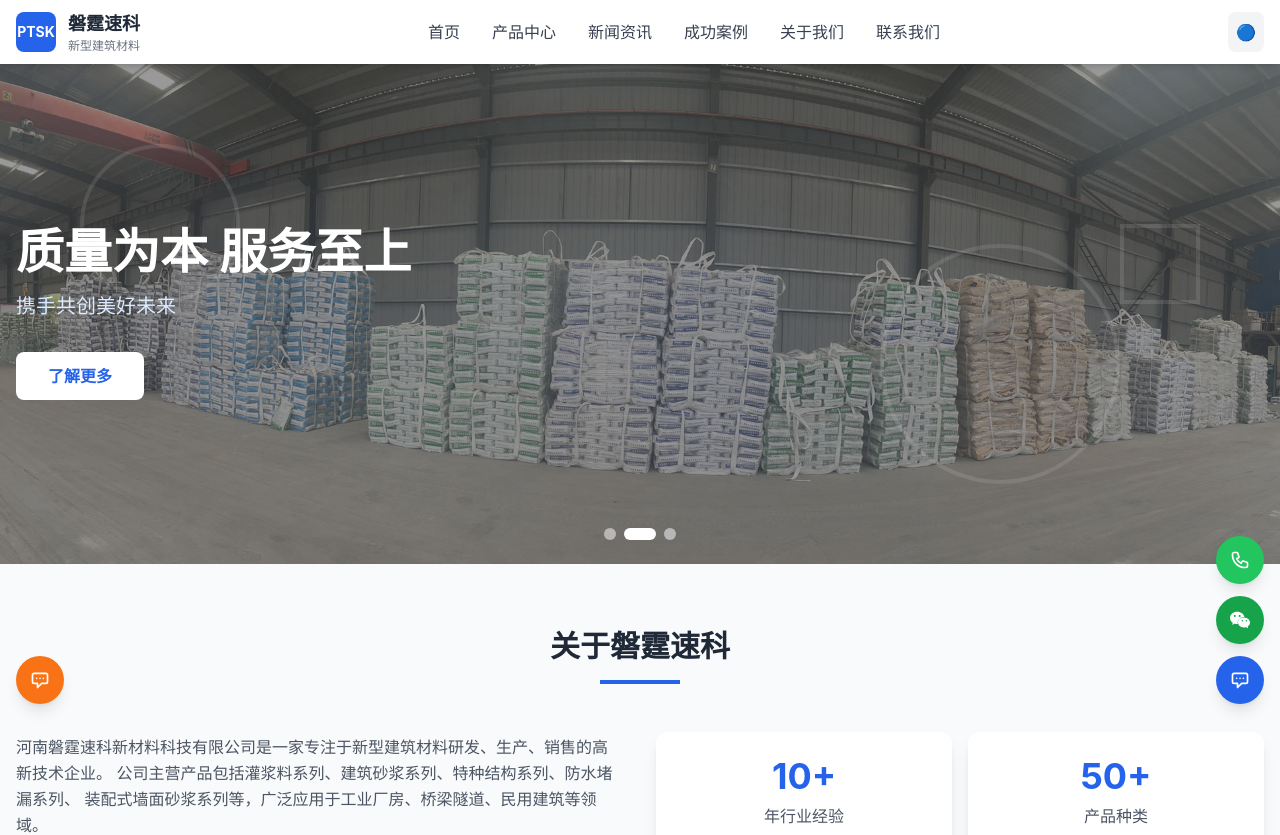
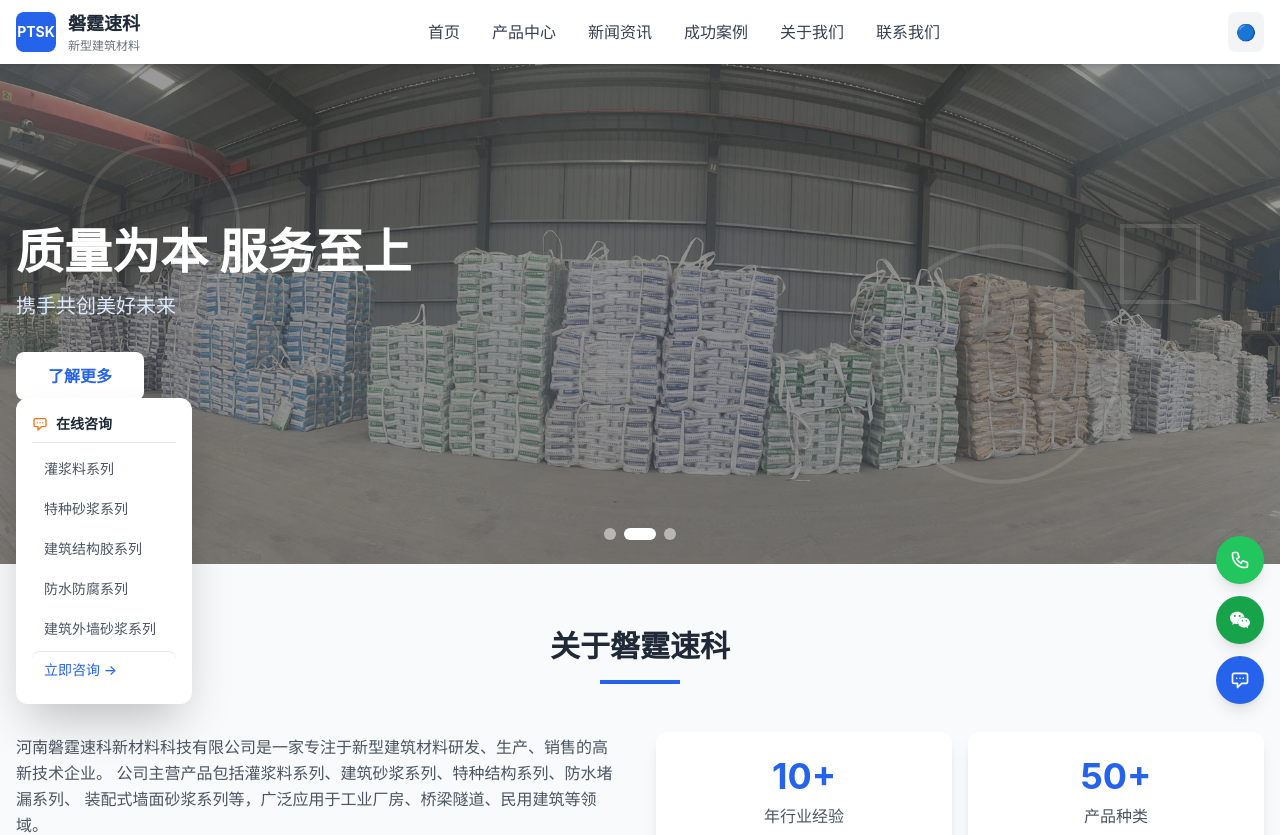
Before and after one commit to demperor888-ai/panting, a Next.js app: page / in a window 1280 px wide. Shown: the top 835 px of the page. Built offline with nearby package versions, Linux system fonts and the light colour scheme.

Commit message:
左侧在线咨询改为始终显示产品分类列表

```diff
--- a/src/components/FloatingContact.tsx
+++ b/src/components/FloatingContact.tsx
@@ -6,20 +6,15 @@ import { productCategories } from '@/data/siteData';
 export default function FloatingContact() {
   return (
     <>
-      {/* 左侧在线咨询 */}
-      <div className="fixed left-4 bottom-24 z-50 group">
-        <div className="w-12 h-12 bg-orange-500 text-white rounded-full flex items-center justify-center shadow-lg hover:bg-orange-600 transition cursor-pointer relative">
-          <svg className="w-5 h-5" fill="none" stroke="currentColor" viewBox="0 0 24 24">
-            <path strokeLinecap="round" strokeLinejoin="round" strokeWidth={2} d="M8 10h.01M12 10h.01M16 10h.01M9 16H5a2 2 0 01-2-2V6a2 2 0 012-2h14a2 2 0 012 2v8a2 2 0 01-2 2h-5l-5 5v-5z" />
-          </svg>
-          <span className="absolute left-14 bg-gray-800 text-white text-sm px-3 py-1 rounded-lg opacity-0 group-hover:opacity-100 transition whitespace-nowrap">
+      {/* 左侧在线咨询 - 始终展开 */}
+      <div className="fixed left-4 bottom-24 z-50">
+        <div className="bg-white rounded-xl shadow-2xl p-4 w-44">
+          <h4 className="text-sm font-bold text-gray-800 mb-2 border-b pb-2 flex items-center gap-2">
+            <svg className="w-4 h-4 text-orange-500" fill="none" stroke="currentColor" viewBox="0 0 24 24">
+              <path strokeLinecap="round" strokeLinejoin="round" strokeWidth={2} d="M8 10h.01M12 10h.01M16 10h.01M9 16H5a2 2 0 01-2-2V6a2 2 0 012-2h14a2 2 0 012 2v8a2 2 0 01-2 2h-5l-5 5v-5z" />
+            </svg>
             在线咨询
-          </span>
-        </div>
-
-        {/* 展开的分类列表 */}
-        <div className="absolute left-14 bottom-0 bg-white rounded-xl shadow-2xl p-4 w-48 opacity-0 invisible group-hover:opacity-100 group-hover:visible transition-all duration-200">
-          <h4 className="text-sm font-bold text-gray-800 mb-2 border-b pb-2">产品分类咨询</h4>
+          </h4>
           <div className="space-y-1">
             {productCategories.map((cat) => (
               <Link
```
